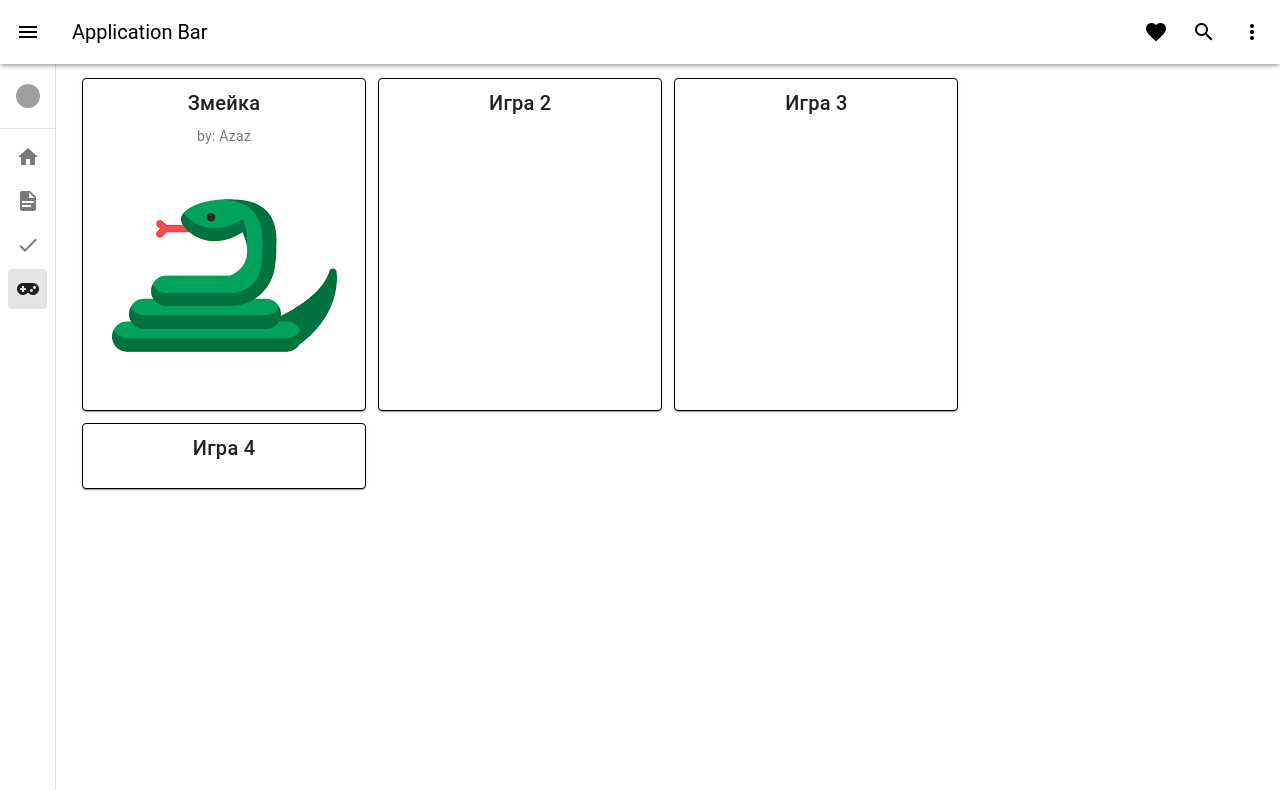
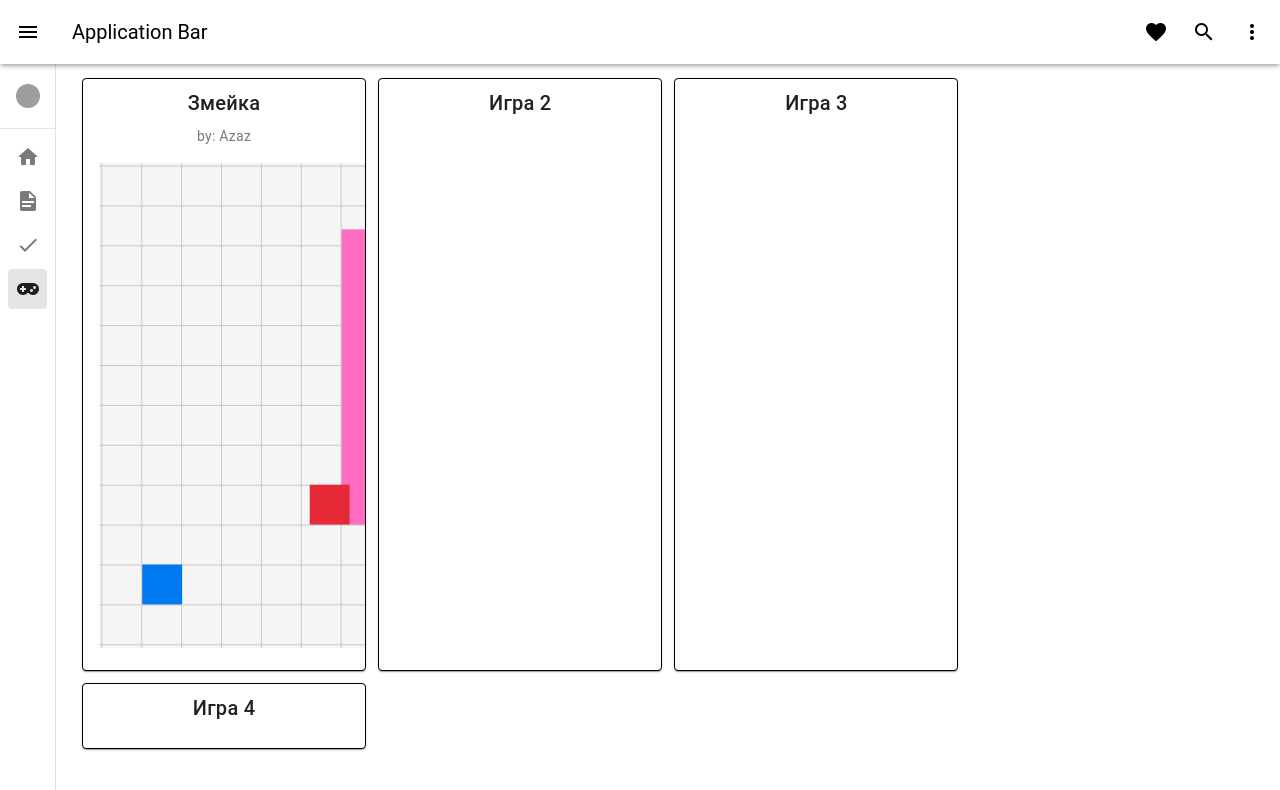
Before and after one commit to Putiversal/my-vue-app, a Vue app: page /games in a window 1280 px wide. Shown: the top 790 px of the page. Built offline with nearby package versions, Linux system fonts and the light colour scheme; grey boxes are pictures that could not be loaded.

Commit message:
fix(): made snake game pic actual

```diff
--- a/src/views/GamesView.vue
+++ b/src/views/GamesView.vue
@@ -4,7 +4,7 @@
       <v-card class="box-content" to="/games/snake-game"
         ><v-card-title>Змейка</v-card-title>
         <v-card-subtitle>by: Azaz</v-card-subtitle>
-        <v-card-text><img src="@/assets/snakeGamePng.png" /></v-card-text>
+        <v-card-text><img src="@/assets/snakeGameScreen.png" /></v-card-text>
       </v-card>
       <v-card class="box-content"
         ><v-card-title>Игра 2</v-card-title> <v-card-text></v-card-text
@@ -37,9 +37,11 @@ const route = useRoute();
   border-style: solid;
   border-color: black;
   width: 24%;
-  /* height: 80px; */
+  /* height: 240px; */
   margin: 6px;
 }
-.v-subtitle {
+.game-view {
+  padding: 20px;
+  text-align: center;
 }
 </style>
```
Also changed, not shown: src/assets/snakeGameScreen.png (added).
